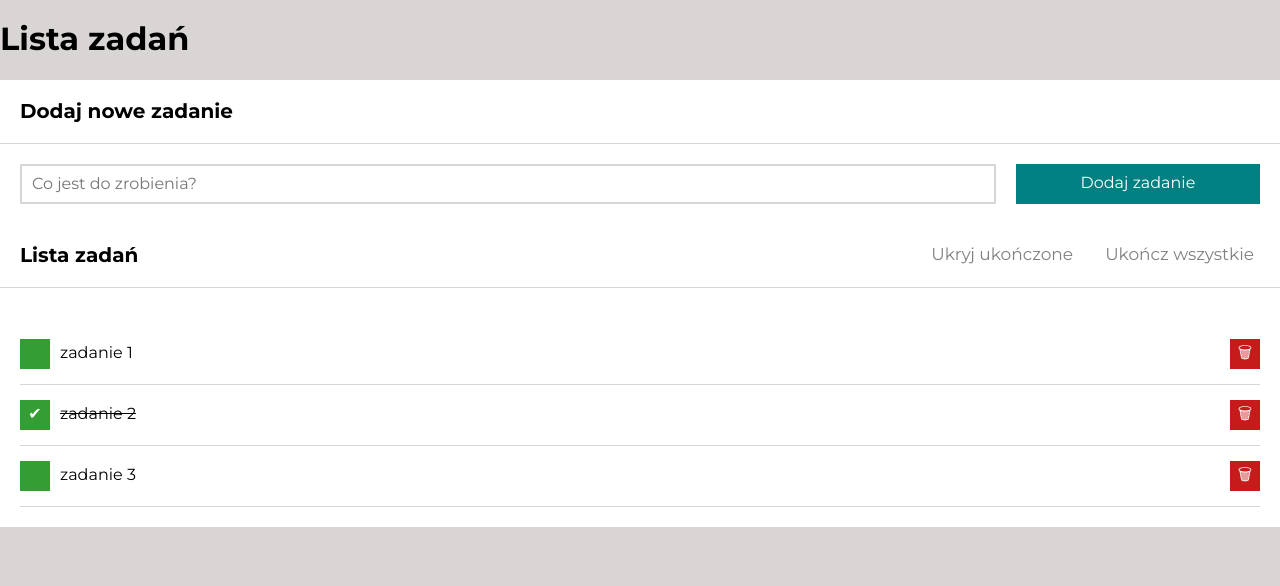
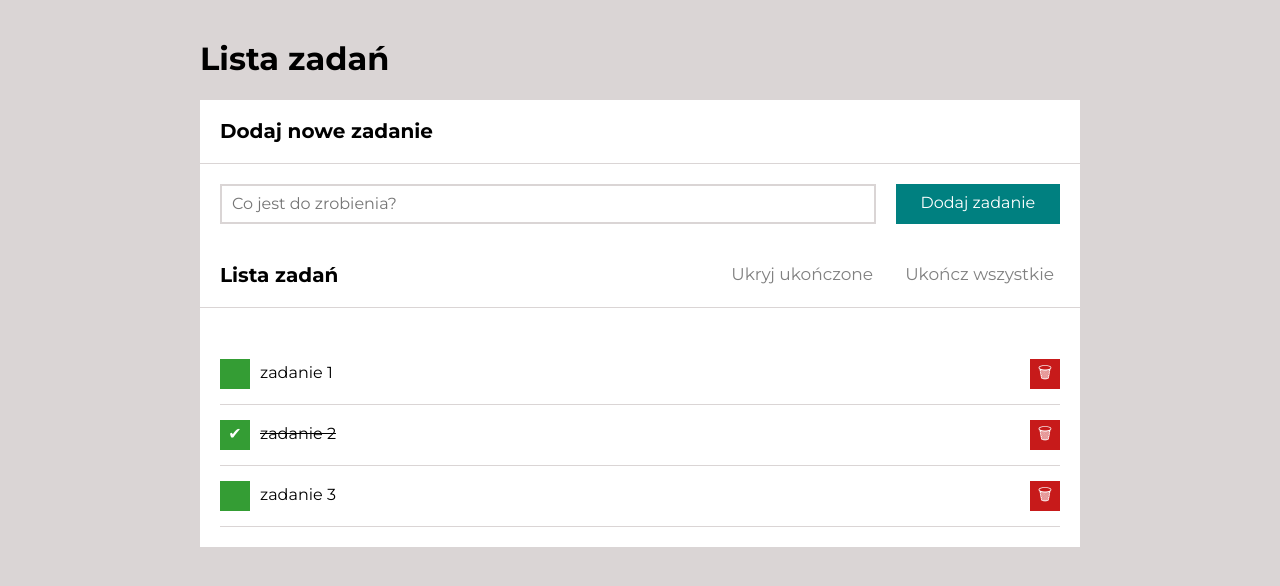
Before and after one commit to q270311/todo-list-react, a React (Create React App) app: page / in a window 1280 px wide. Shown: the top 586 px of the page. Built offline with nearby package versions, Linux system fonts and the light colour scheme.

Commit message:
Header and Container component added

```diff
--- a/src/App.js
+++ b/src/App.js
@@ -2,6 +2,8 @@ import Form from "./Form";
 import Tasks from "./Tasks";
 import Buttons from "./Buttons";
 import Section from "./Section";
+import Header from "./Header";
+import Container from "./Container";
 
 const tasksTable = [
   { id: 1, content: "zadanie 1", done: false },
@@ -13,8 +15,8 @@ const hideDoneTasks = false;
 function App() {
   return (
     <div className="App">
-      <div className="main">
-        <h1 className="header">Lista zadań</h1>
+      <Container>
+        <Header title="Lista zadań" />
         <Section
           title="Dodaj nowe zadanie"
           body={<Form />}
@@ -24,8 +26,9 @@ function App() {
           extraHeaderContent={<Buttons tasks={tasksTable} hideDoneTasks={hideDoneTasks} />}
           body={<Tasks tasks={tasksTable} hideDoneTasks={hideDoneTasks} />}
         />
-      </div>
+      </Container>
     </div>
+
   );
 }
 
--- /dev/null
+++ b/src/Container/index.js
@@ -0,0 +1,9 @@
+import "./style.css";
+
+const Container = ({ children }) => (
+    <main className="main">
+        {children}
+    </main>
+);
+
+export default Container;
--- /dev/null
+++ b/src/Container/style.css
@@ -0,0 +1,5 @@
+.main {
+    max-width: 900px;
+    padding: 10px;
+    margin: 10px auto;
+}
--- /dev/null
+++ b/src/Header/index.js
@@ -0,0 +1,7 @@
+const Header = ({ title }) => (
+    <header>
+        <h1>{title}</h1>
+    </header>
+);
+
+export default Header;
```
